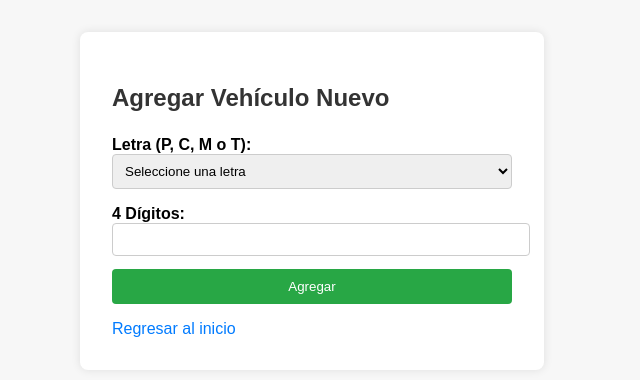
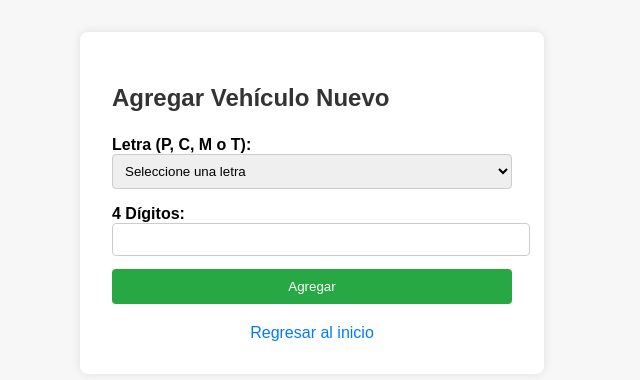
Before and after one commit to Aguilerajr/Xplore-rent-a-car-backend, a FastAPI app: page /agregar_vehiculo in a window 1280 px wide. Shown: the top 380 px of the page, without its empty margins (328-968 px from the left). Run offline with FastAPI, Linux system fonts and the light colour scheme.

```diff
--- a/templates/agregar_vehiculo.html
+++ b/templates/agregar_vehiculo.html
@@ -13,8 +13,14 @@
         button:hover { background: #218838; }
         .mensaje { margin-top: 1em; font-weight: bold; color: green; }
         .error { color: red; }
-        a { display: inline-block; margin-top: 1em; color: #007bff; text-decoration: none; }
-        a:hover { text-decoration: underline; }
+        .regresar {
+            display: block;
+            text-align: center;
+            margin-top: 20px;
+            color: #007bff;
+            text-decoration: none;
+        }
+        .regresar:hover { text-decoration: underline; }
     </style>
 </head>
 <body>
@@ -41,7 +47,8 @@
             <button type="submit">Agregar</button>
         </form>
 
-        <a href="/">Regresar al inicio</a>
+        <!-- Ajuste: botón de regreso con el mismo estilo -->
+        <a href="/" class="regresar">Regresar al inicio</a>
     </div>
 </body>
 </html>
```
Also changed, not shown: templates/calidad.html (+13 -0 lines), templates/crear_codigos.html (+10 -2 lines).
